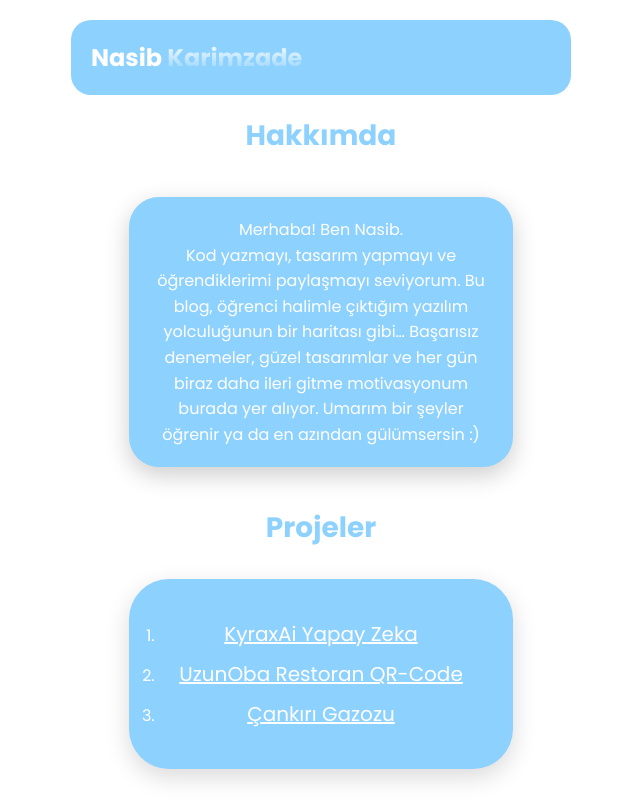
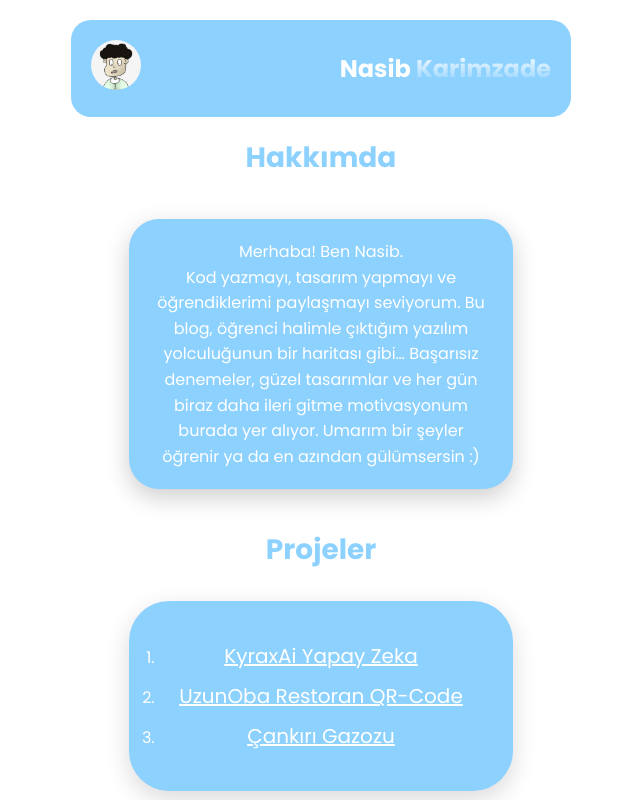
Before and after one commit to nkarimzade/Porfolio, a React (Vite) app: page / in a window 1280 px wide. Shown: the top 800 px of the page, without its empty margins (319-959 px from the left). Built offline with nearby package versions, Linux system fonts and the light colour scheme.

Commit message:
fix: Restore logo image in Navbar component

```diff
--- a/src/Pages/Navbar.jsx
+++ b/src/Pages/Navbar.jsx
@@ -5,7 +5,9 @@ const Navbar = () => {
     return (
         <div>
             <div className="navbar">
-
+                <div className="logo">
+                    <img src="/public/logo.jpg" alt="" />
+                </div>
                 <div className="name">
                     <h1>Nasib <span> Karimzade </span> </h1>
                 </div>
```
